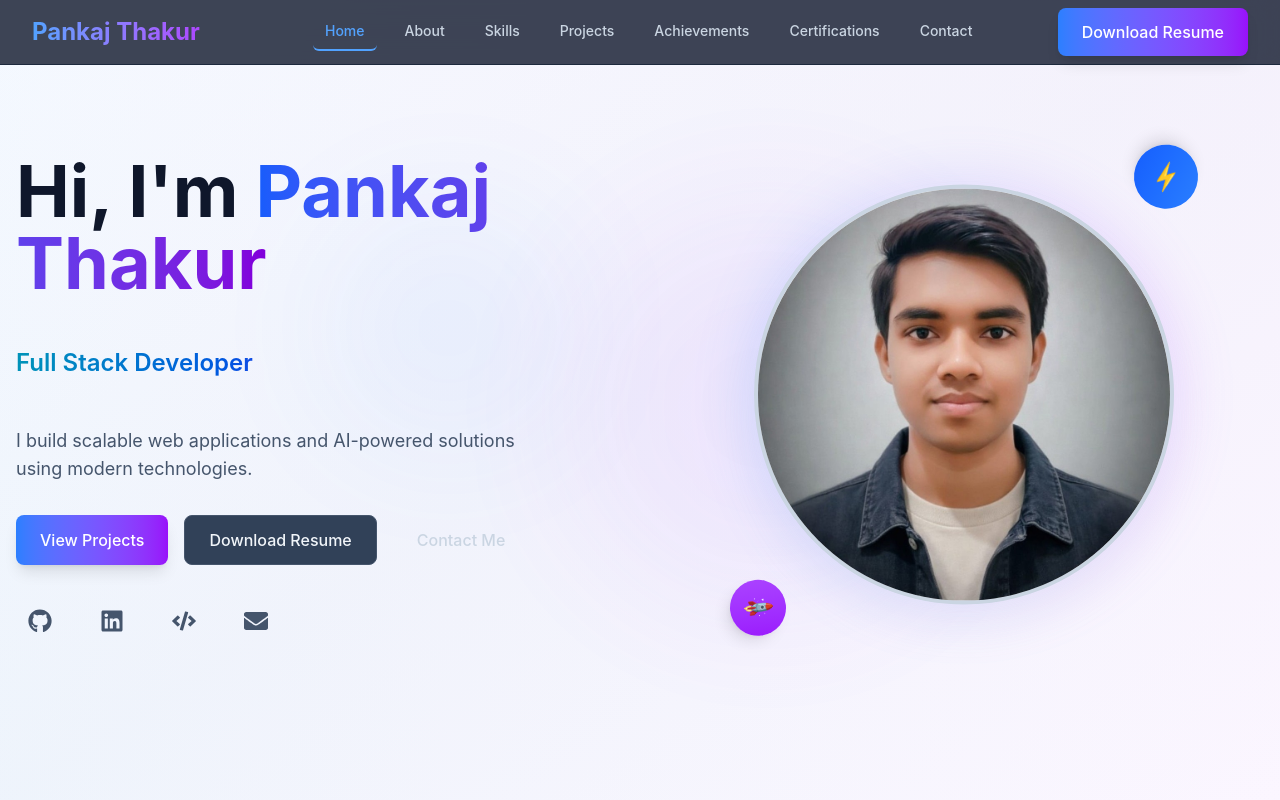
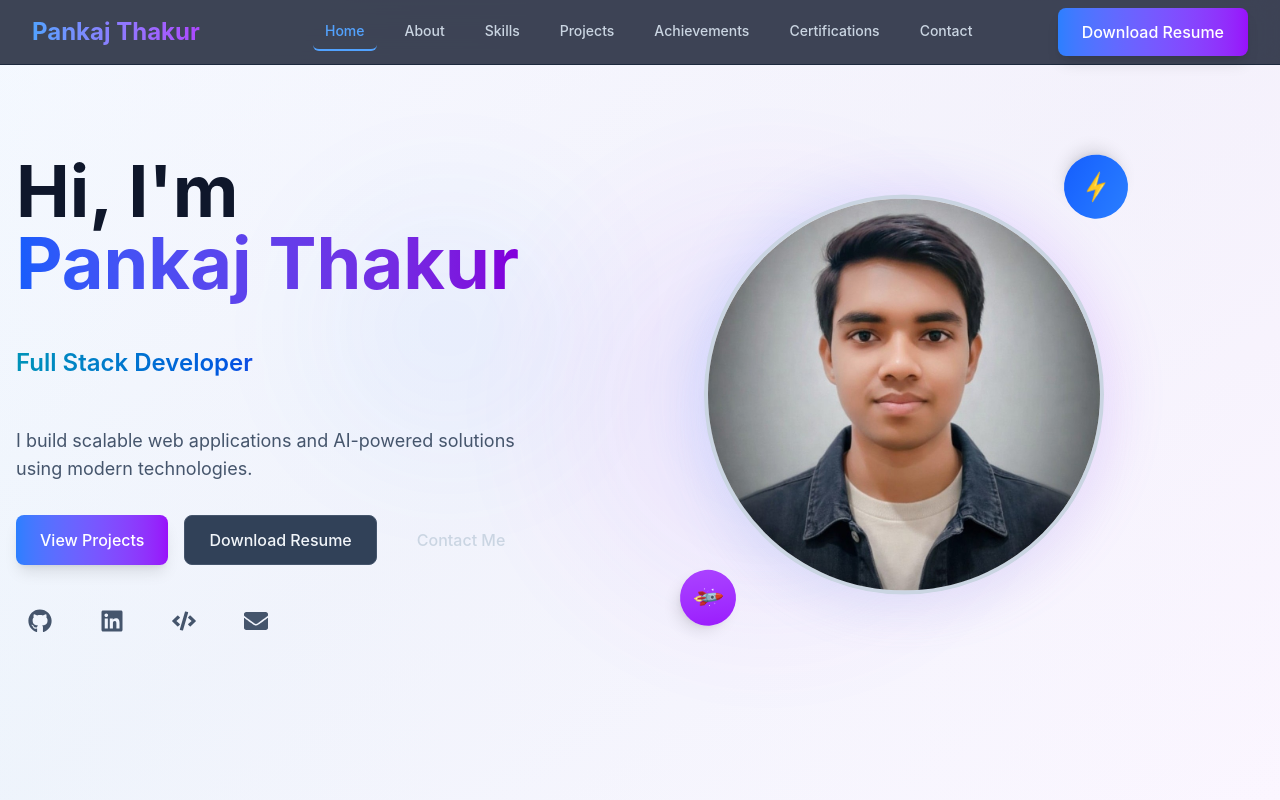
Before and after one commit to pankaj0160/pankaj-portfolio, a React (Vite) app: page / in a window 1280 px wide. Shown: the top 800 px of the page. Built offline with nearby package versions, Linux system fonts and the light colour scheme.

Commit message:
updated styling - portfolio

```diff
--- a/src/components/Loading.jsx
+++ b/src/components/Loading.jsx
@@ -42,7 +42,7 @@ const Loading = ({ onComplete }) => {
           transition={{ duration: 0.5, delay: 0.2 }}
           className="text-2xl font-bold bg-gradient-to-r from-blue-400 to-purple-500 bg-clip-text text-transparent mb-4"
         >
-          Pankaj
+          Pankaj Thakur
         </motion.h2>
         <div className="w-64 bg-slate-700 rounded-full h-2 mb-4">
           <motion.div
--- a/src/sections/Hero.jsx
+++ b/src/sections/Hero.jsx
@@ -62,7 +62,7 @@ const Hero = () => {
       ></motion.div>
 
       <div className="container mx-auto px-4 relative z-10">
-        <div className="grid lg:grid-cols-2 gap-12 items-center">
+        <div className="grid lg:grid-cols-2 gap-8 lg:gap-16 items-center">
           <motion.div
             initial={{ opacity: 0, x: -50 }}
             animate={{ opacity: 1, x: 0 }}
@@ -75,8 +75,9 @@ const Hero = () => {
               initial="hidden"
               animate="visible"
             >
-              Hi, I'm{' '}
-              <span className="bg-gradient-to-r from-blue-400 to-purple-500 dark:from-blue-400 dark:to-purple-500 from-blue-600 to-purple-700 bg-clip-text text-transparent">
+              Hi,
+              I'm{' '}
+              <span className="bg-gradient-to-r from-blue-400 to-purple-500 dark:from-blue-400 dark:to-purple-500 from-blue-600 to-purple-700 bg-clip-text text-transparent whitespace-nowrap">
                 {personalInfo.name}
               </span>
             </motion.h1>
@@ -155,7 +156,7 @@ const Hero = () => {
             className="relative"
           >
             <motion.div
-              className="relative w-96 h-96 md:w-[420px] md:h-[420px] mx-auto"
+              className="relative w-96 h-96 md:w-[400px] md:h-[400px] mx-auto lg:ml-8"
               animate={{ y: [0, -15, 0] }}
               transition={{ duration: 4, repeat: Infinity }}
             >
```
